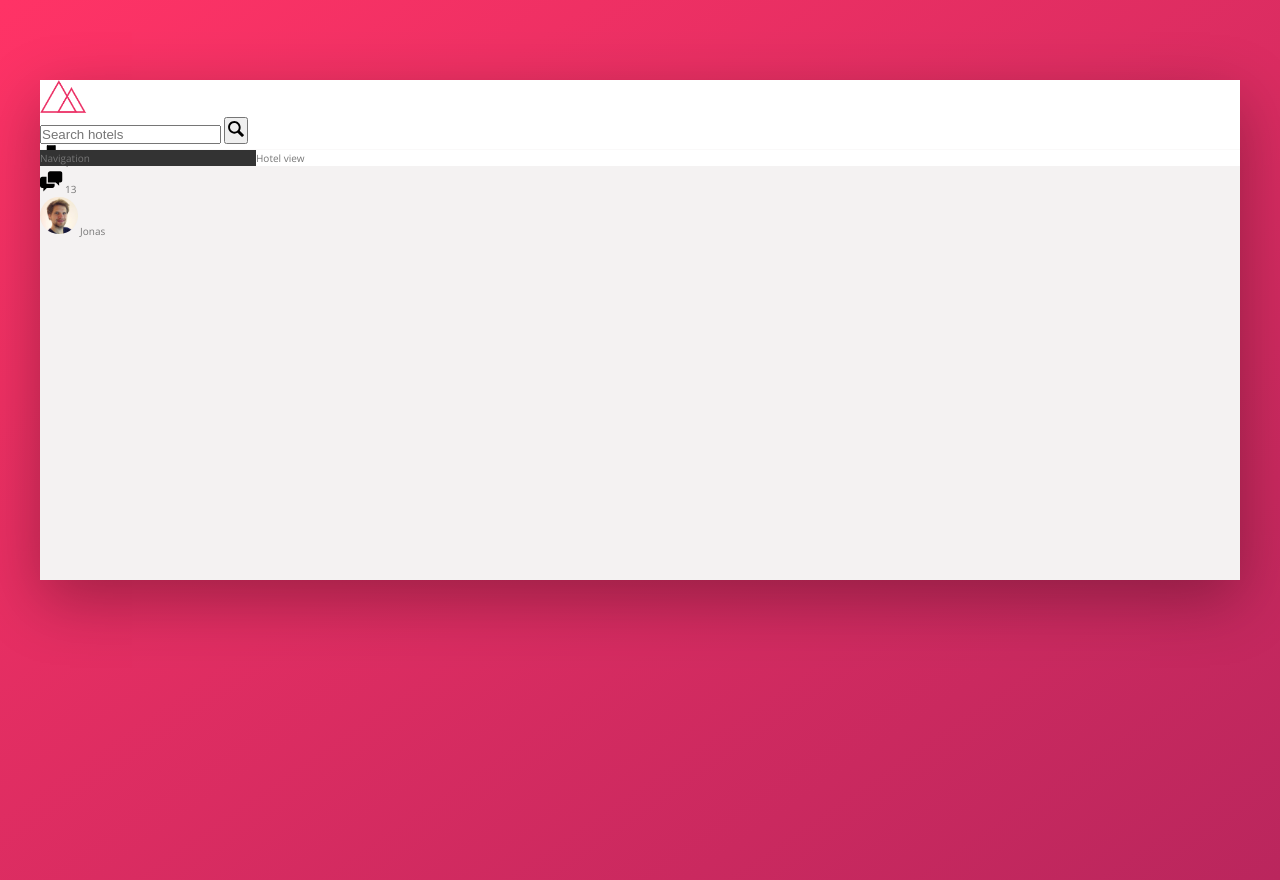
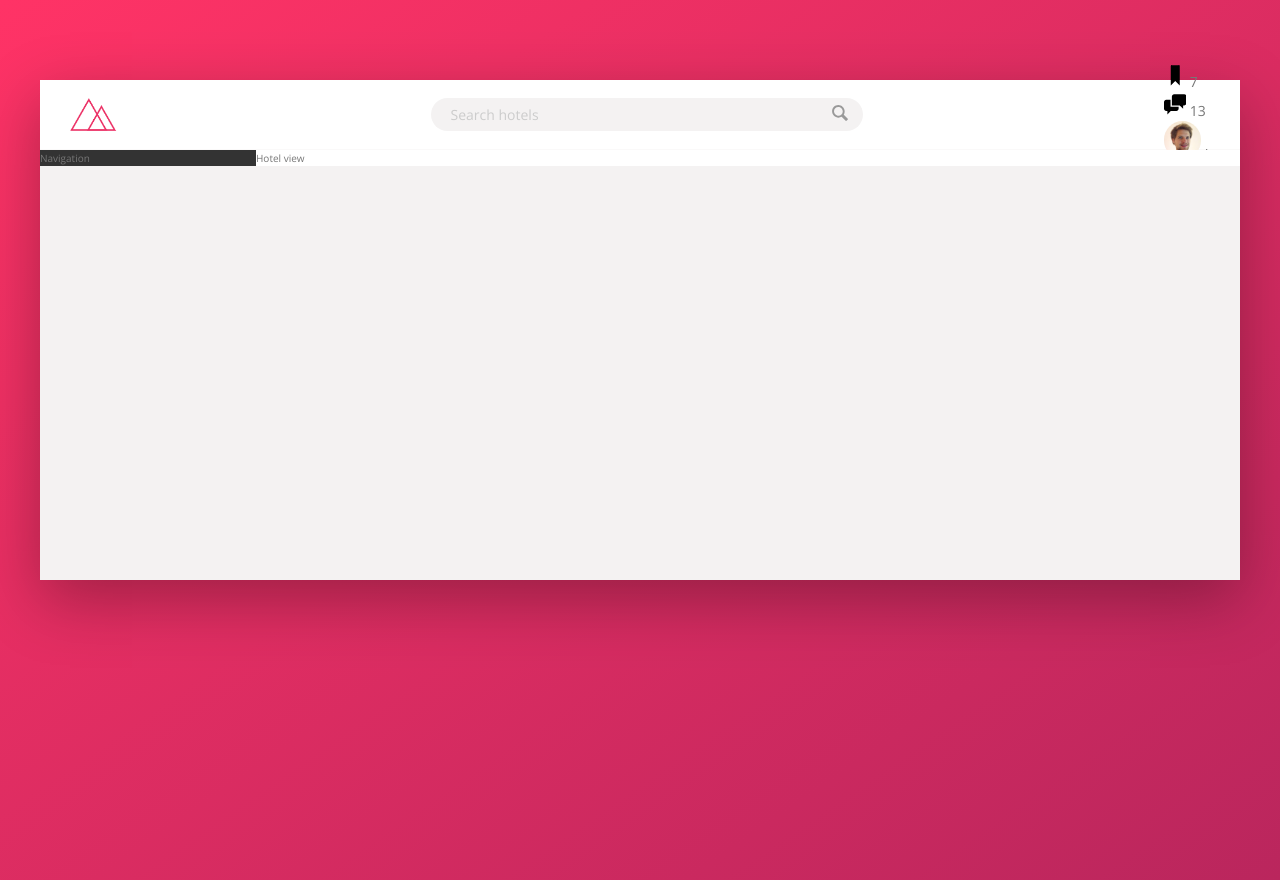
Before and after one commit to oxtnpi/trillo, a website: page index.html in a window 1280 px wide. Drawn offline with nearby package versions, Linux system fonts and the light colour scheme.

Commit message:
add style for search component

```diff
--- a/css/style.css
+++ b/css/style.css
@@ -36,11 +36,45 @@ body {
   min-height: 100vh; }
 
 .logo {
-  height: 3.25rem; }
+  height: 3.25rem;
+  margin-left: 3rem; }
 
-.search__icon {
-  height: 2rem;
-  width: 2rem; }
+.search {
+  flex: 0 0 40%;
+  display: flex;
+  align-items: center;
+  justify-content: center; }
+  .search__input {
+    font-family: inherit;
+    font-size: inherit;
+    color: inherit;
+    background-color: var(--color-grey-light-2);
+    border: none;
+    padding: .7rem 2rem;
+    border-radius: 100px;
+    width: 90%;
+    transition: all .2s;
+    margin-right: -3.25rem; }
+    .search__input:focus {
+      outline: none;
+      width: 100%;
+      background-color: var(--color-grey-light-3); }
+    .search__input::-webkit-input-placeholder {
+      font-weight: 100;
+      color: var(--color-grey-light-4); }
+  .search__input:focus + .search__button {
+    background-color: var(--color-grey-light-3); }
+  .search__button {
+    border: none;
+    background-color: var(--color-grey-light-2); }
+    .search__button:focus {
+      outline: none; }
+    .search__button:active {
+      transform: translateY(0.2rem); }
+  .search__icon {
+    height: 2rem;
+    width: 2rem;
+    fill: var(--color-grey-dark-3); }
 
 .user-nav__icon {
   height: 2.25rem;
@@ -59,9 +93,13 @@ body {
   min-height: 50rem; }
 
 .header {
+  font-size: 1.4rem;
   height: 7rem;
   background-color: var(--color-white);
-  border-bottom: 1px solid var(--color-grey-light-1); }
+  border-bottom: 1px solid var(--color-grey-light-1);
+  display: flex;
+  justify-content: space-between;
+  align-items: center; }
 
 .content {
   display: flex; }
--- a/package.json
+++ b/package.json
@@ -13,7 +13,7 @@
     "compress:css": "node-sass css/style.prefix.css css/style.css --output-style compressed",
     "build:css": "npm-run-all compile:sass  prefix:css compress:css"
   },
-  "author": "Jonas",
+  "author": "Nastya",
   "license": "ISC",
   "devDependencies": {
     "autoprefixer": "^10.4.8",
```
